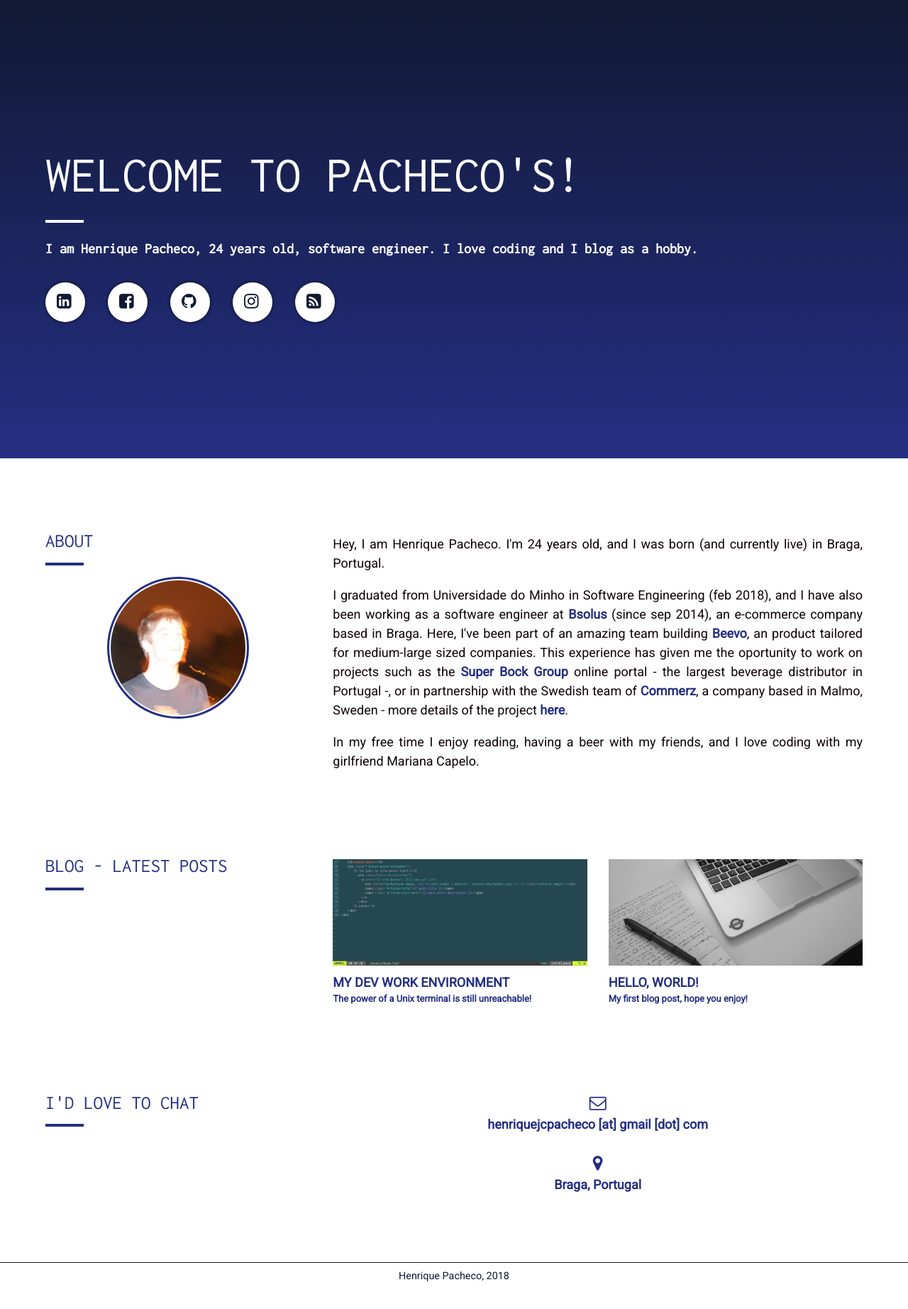
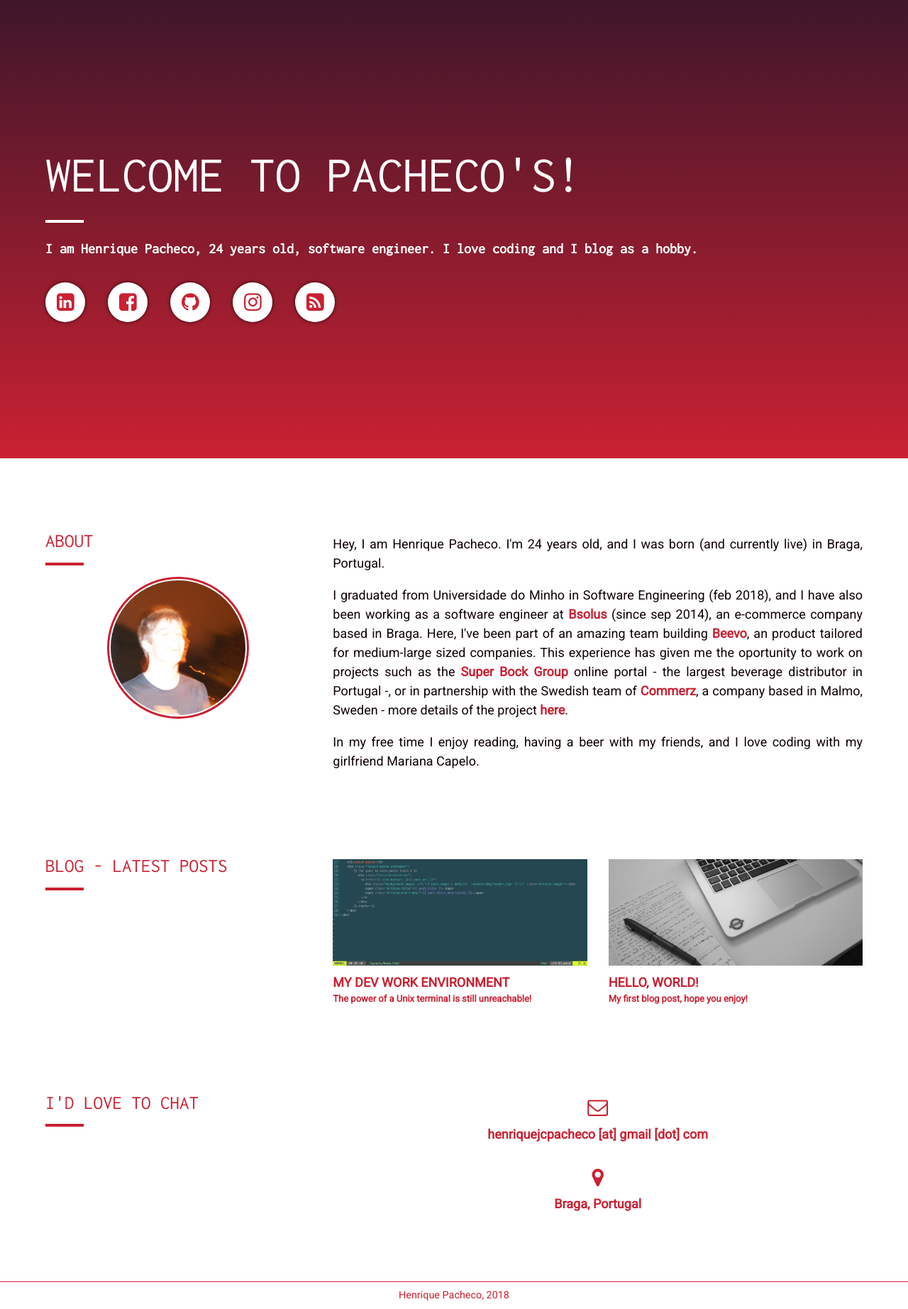
Before and after one commit to ikas/ikas.github.io, a Jekyll site: the page built from index.md, in a window 1280 px wide. Shown: the whole page at 71% size. Built offline with Jekyll 4.4.1, drawn with Linux system fonts in a browser that asks for light colours; our own code applies the rules of GitHub Pages for plain Markdown files; before the commit the page ends 1818 px from its top, so only the background shows below that.

Commit message:
small fixes and site map generation

```diff
--- a/Gemfile
+++ b/Gemfile
@@ -25,3 +25,5 @@ end
 
 # Windows does not include zoneinfo files, so bundle the tzinfo-data gem
 gem "tzinfo-data", platforms: [:mingw, :mswin, :x64_mingw, :jruby]
+
+gem 'jekyll-sitemap'
--- a/_config.yml
+++ b/_config.yml
@@ -30,6 +30,7 @@ markdown: kramdown
 theme: jekyll-theme-cayman
 plugins:
   - jekyll-feed
+  - jekyll-sitemap
 
 defaults:
   - scope:
--- a/_sass/jekyll-theme-cayman.scss
+++ b/_sass/jekyll-theme-cayman.scss
@@ -78,9 +78,11 @@ a {
     border: none;
     border-radius: 50%;
     background-color: $theme-white;
+    color: $theme-secondary;
 
     &:hover {
-      background-color: $theme-default;
+      color: $theme-white;
+      background-color: $theme-secondary;
     }
 
     @include large {
@@ -165,17 +167,21 @@ a {
 
 // Font awesome icons
 i.fa {
+  vertical-align: 0;
+
+  @include large {
+    font-size: 1.6em;
+    line-height: 1.1em;
+  }
 
   @include medium {
     font-size: 1.5rem;
     line-height: 1.5rem;
-    vertical-align: 0;
   }
 
   @include small {
     font-size: 1.3333rem;
     line-height: .75rem;
-    vertical-align: 0;
   }
 }
 
@@ -606,8 +612,8 @@ h6 {
 
 // Footer
 .site-footer {
-  border-top: 1px solid $theme-default;
-  color: $theme-default;
+  border-top: 1px solid $theme-secondary;
+  color: $theme-secondary;
   padding: 0.5rem;
   text-align: center;
 
--- a/_sass/palette.scss
+++ b/_sass/palette.scss
@@ -4,5 +4,5 @@
 $color1: rgba(13, 1, 6, 1);
 $color2: #BF9943;
 $color3: #D8CECD;
-$color4: #242f83;
-$color5: #111934;
+$color4: #ca2132;
+$color5: #3f162a;
```
Also changed, not shown: Gemfile.lock.
